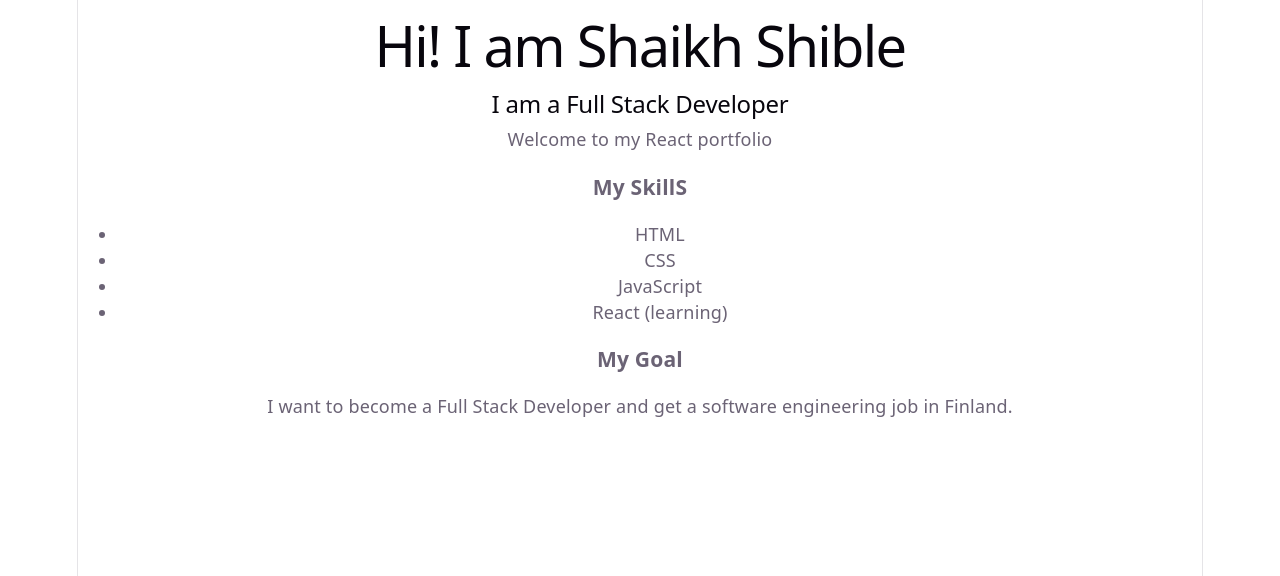
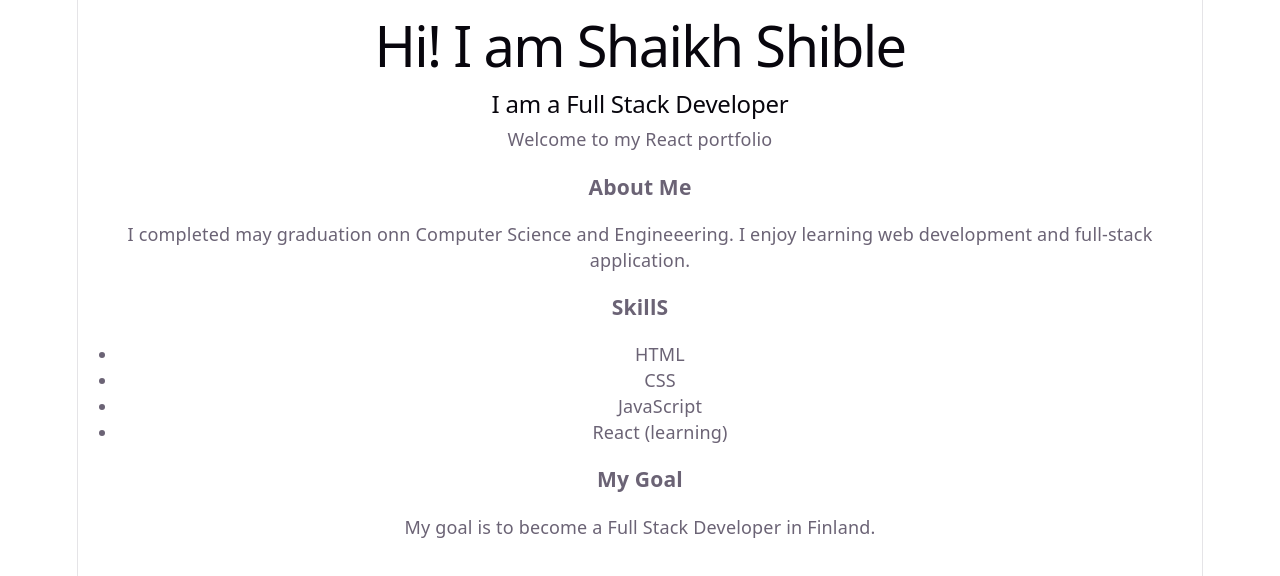
Before and after one commit to shaikhshible/fullstack-bootcamp, a React app in the folder portfolio/: page / in a window 1280 px wide. Shown: the top 576 px of the page. Built offline with nearby package versions, Linux system fonts and the light colour scheme; the HTML template or start-up script is replaced by a standard one.

Commit message:
Day 1: Build first React portfolio

```diff
--- a/portfolio/src/App.jsx
+++ b/portfolio/src/App.jsx
@@ -7,7 +7,14 @@ function App() {
         Welcome to my React portfolio
         </p>
 
-        <h3>My SkillS</h3>
+        <h3>About Me</h3>
+
+        <p>
+          I completed may graduation onn Computer Science and Engineeering.
+          I enjoy learning web development and full-stack application.
+          </p>
+
+        <h3>SkillS</h3>
         <ul>
           <li>HTML</li>
           <li>CSS</li>
@@ -17,7 +24,7 @@ function App() {
 
         <h3>My Goal</h3>
         <p>
-          I want to become a Full Stack Developer and get a software engineering job in Finland.
+          My goal is to become a Full Stack Developer in Finland.
         </p>
       </div>
   );
```
